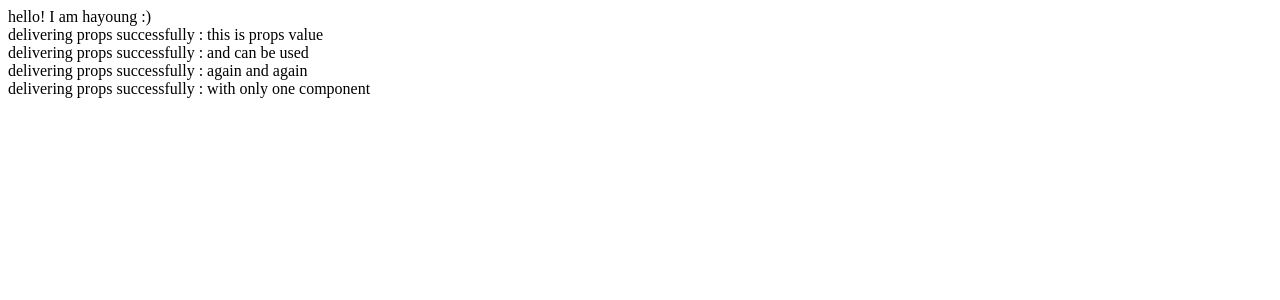
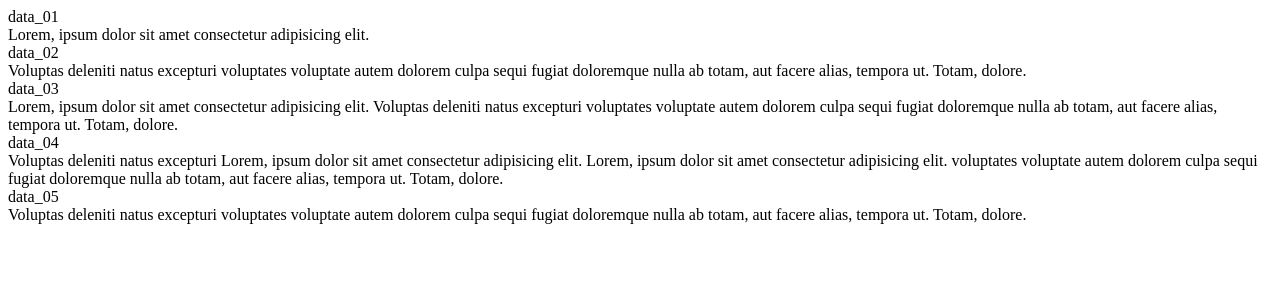
Before and after one commit to hayoung-jeremy/study_react, a React (Create React App) app: page / in a window 1280 px wide. Shown: the top 300 px of the page. Built offline with nearby package versions, Linux system fonts and the light colour scheme.

Commit message:
learning props 2

```diff
--- a/src/App.js
+++ b/src/App.js
@@ -3,24 +3,53 @@
 // 또한, 이 과정에서 실제 index.html파일에 추가되지는 않지만 local에서 내가 작성한 코드를 확인 가능
 // 즉, virtual DOM 을 활용하여 실시간으로 재렌더링해줌
 
+// 가상의 data 설정 :
+const virtual_data = [
+  {
+    id: 0,
+    name: "data_01",
+    contents: "Lorem, ipsum dolor sit amet consectetur adipisicing elit."
+  },
+  {
+    id: 1,
+    name: "data_02",
+    contents: "Voluptas deleniti natus excepturi voluptates voluptate autem dolorem culpa sequi fugiat doloremque nulla ab totam, aut facere alias, tempora ut. Totam, dolore."
+  },
+  {
+    id: 2,
+    name: "data_03",
+    contents: "Lorem, ipsum dolor sit amet consectetur adipisicing elit. Voluptas deleniti natus excepturi voluptates voluptate autem dolorem culpa sequi fugiat doloremque nulla ab totam, aut facere alias, tempora ut. Totam, dolore."
+  },
+  {
+    id: 3,
+    name: "data_04",
+    contents: "Voluptas deleniti natus excepturi Lorem, ipsum dolor sit amet consectetur adipisicing elit. Lorem, ipsum dolor sit amet consectetur adipisicing elit. voluptates voluptate autem dolorem culpa sequi fugiat doloremque nulla ab totam, aut facere alias, tempora ut. Totam, dolore."
+  },
+  {
+    id: 4,
+    name: "data_05",
+    contents: "Voluptas deleniti natus excepturi voluptates voluptate autem dolorem culpa sequi fugiat doloremque nulla ab totam, aut facere alias, tempora ut. Totam, dolore."
+  },
+];
+
 // props 를 활용하여 component 에서 children component 에게 정보를 보내보자
-// App 에서 정보를 MyComponent로 보낼꺼야
-function MyComponent ({ checkMessage }){
+// 부모에서 정보를 자식으로 보낼꺼야
+function ShowingData ({dataName, dataContents}){
   return (
     <>
-      <div>delivering props successfully : { checkMessage }</div>
+      <div>
+        <div>{ dataName }</div>
+        <div>{ dataContents }</div>
+      </div>
     </>
   )
 }
-
 function App() {
   return (
     <div className="App">
-      hello! I am hayoung :)
-      <MyComponent checkMessage="this is props value" />
-      <MyComponent checkMessage="and can be used" />
-      <MyComponent checkMessage="again and again" />
-      <MyComponent checkMessage="with only one component" />
+      <div>
+        {virtual_data.map(dataset => <ShowingData dataName={dataset.name} dataContents={dataset.contents} />)}
+      </div>
     </div>
   );
 }
```
